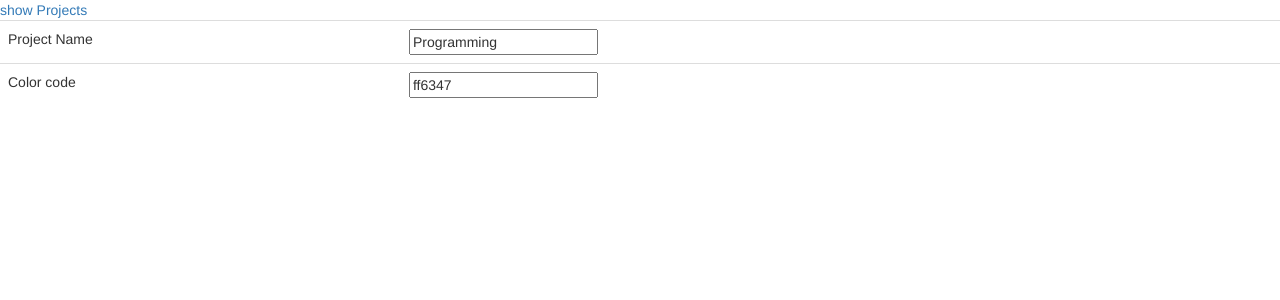
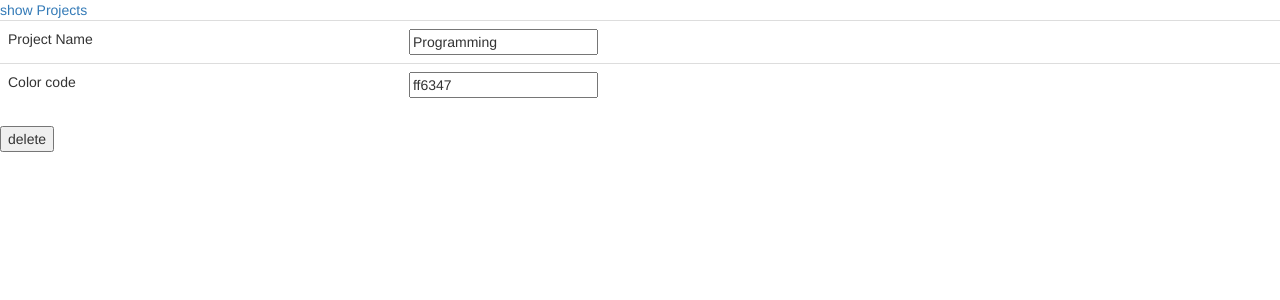
Before and after one commit to sankaku/django-crud, a Django app: page /timetracker/project/1/ in a window 1280 px wide. Shown: the top 300 px of the page. Run offline with Django 3.2, Linux system fonts and the light colour scheme; data comes from the database, SQL or seed files in the repository; some libraries are stand-ins or nearby versions.

Commit message:
enable to delete a project

```diff
--- a/app/timetracker/templates/timetracker/project.html
+++ b/app/timetracker/templates/timetracker/project.html
@@ -33,5 +33,6 @@
     </tr>
   </table>
 
+  <input type="button" value="delete" onclick="location.href='{% url 'timetracker:delete_project' project_id %}'">
 </body>
 </html>
--- a/app/timetracker/urls.py
+++ b/app/timetracker/urls.py
@@ -12,4 +12,6 @@ urlpatterns = [
     path('project/new/', views.add_project, name='add_project'),
     path('project/save/', views.save_project, name='save_project'),
     path('project/<int:project_id>/', views.show_project, name='show_project'),
+    path('project/delete/<int:project_id>/',
+         views.delete_project, name='delete_project'),
 ]
--- a/app/timetracker/views.py
+++ b/app/timetracker/views.py
@@ -2,6 +2,7 @@ from django.shortcuts import render, get_object_or_404
 from django.http import HttpResponse, HttpResponseRedirect
 from .models import Project, Task
 from django.urls import reverse
+from django.db import IntegrityError
 from datetime import datetime
 from .forms import TaskForm, ProjectForm
 
@@ -95,8 +96,24 @@ def show_project(request, project_id):
     form = ProjectForm(initial=data)
     context = {
         'project_form': form,
+        'project_id': project.id,
     }
     return render(request, 'timetracker/project.html', context)
+
+
+def delete_project(request, project_id):
+    """
+    Delete the single project.
+
+    If there are tasks belonging to the project,
+    the deletion is not executed and error message is displayed.
+    """
+    try:
+        Project.objects.filter(id=project_id).delete()
+    except IntegrityError:
+        return HttpResponse('Cannot delete the project. There are tasks belonging to it.')
+    else:
+        return HttpResponseRedirect(reverse('timetracker:index'))
 
 
 def add_project(request):
```
